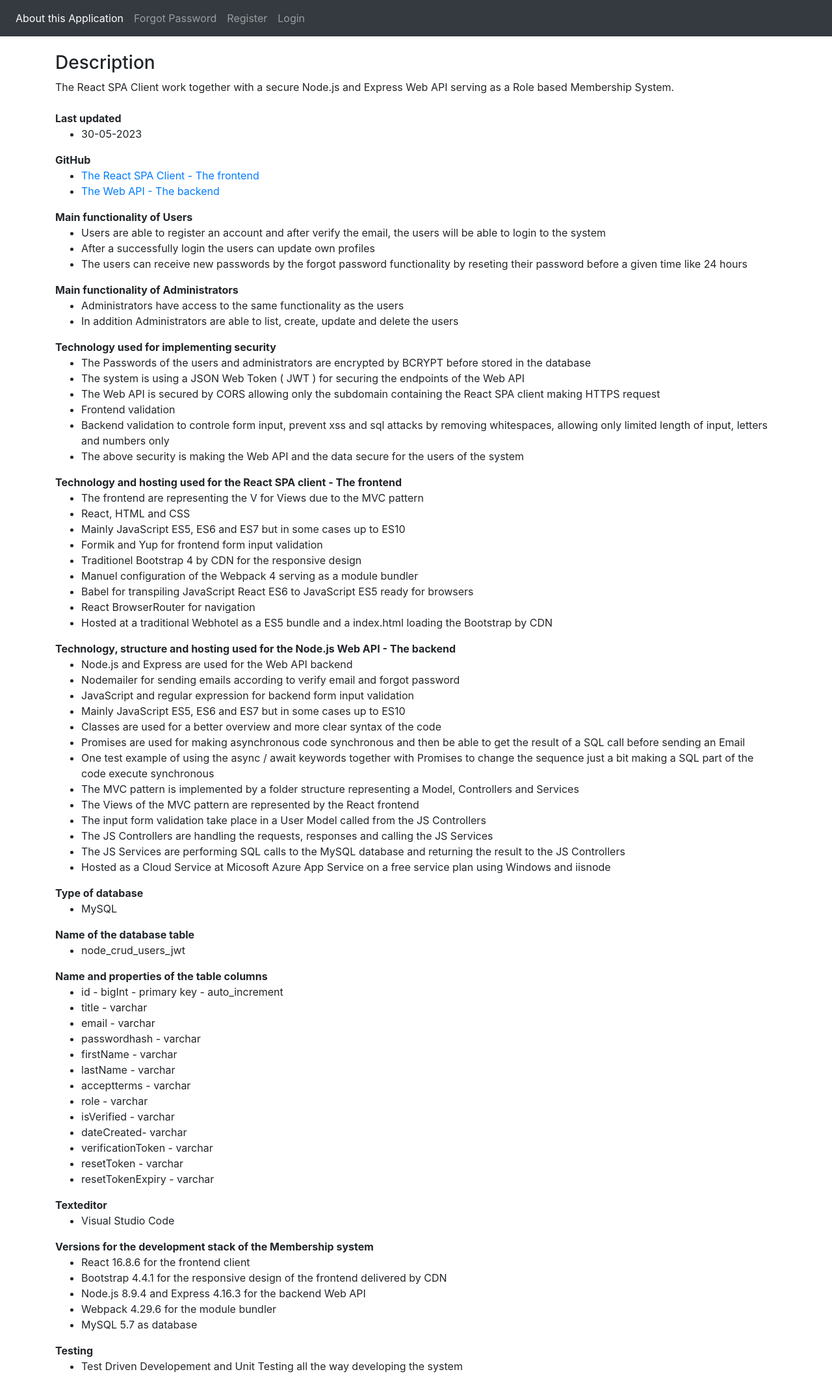
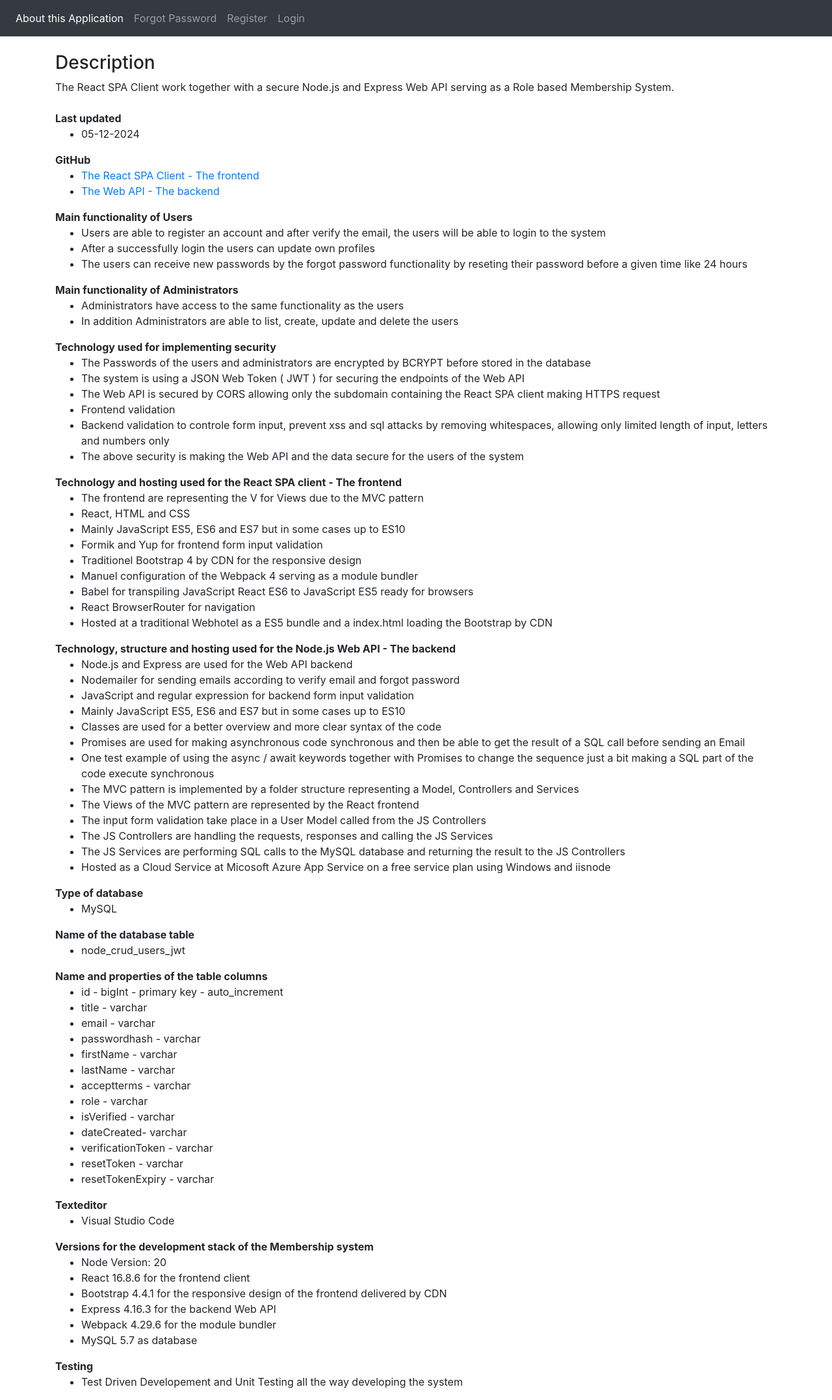
Before and after one commit to persteenolsen/react-spa-users-client, a React app: page /about in a window 1280 px wide. Shown: the whole page at 65% size. Before the commit the page ends 2130 px from the top, so only its background shows below. Built offline with nearby package versions, Linux system fonts and the light colour scheme; what config would draw is missing.

Commit message:
Upgrade to Node 20

```diff
--- a/package.json
+++ b/package.json
@@ -35,5 +35,11 @@
         "webpack": "^4.29.6",
         "webpack-cli": "^3.3.0",
         "webpack-dev-server": "^3.2.1"
+    },
+    "volta": {
+        "node": "20.18.1"
+    },
+    "engines": {
+        "node": "20.x"
     }
 }
--- a/src/AboutPage/AboutPage.jsx
+++ b/src/AboutPage/AboutPage.jsx
@@ -32,7 +32,7 @@ class AboutPage extends React.Component {
 
 			   <b>Last updated</b>
 			   <ul>
-				  <li>30-05-2023</li>
+				  <li>05-12-2024</li>
 			   </ul>
 
 			   <b>GitHub</b>
@@ -132,9 +132,10 @@ class AboutPage extends React.Component {
 
 			 <b>Versions for the development stack of the Membership system</b>
 		     <ul>
+			  <li>Node Version: 20</li>
               <li>React 16.8.6 for the frontend client</li>
 			  <li>Bootstrap 4.4.1 for the responsive design of the frontend delivered by CDN</li>
-			  <li>Node.js 8.9.4 and Express 4.16.3 for the backend Web API</li>
+			  <li>Express 4.16.3 for the backend Web API</li>
 			  <li>Webpack 4.29.6 for the module bundler</li>
 			  <li>MySQL 5.7 as database</li>
              </ul>
--- a/webpack.config.js
+++ b/webpack.config.js
@@ -47,6 +47,6 @@ module.exports = {
 		// REAL LOCAL BACKEND - FOR TESTING
         // config: JSON.stringify({ apiUrl:'http://localhost:443' })
         // WITH FAKE BACKEND
-		// config: JSON.stringify({ apiUrl:'http://localhost:4000' })
+	// config: JSON.stringify({ apiUrl:'http://localhost:4000' })
     }
 }
```
Also changed, not shown: 1 other file (tests, documents, lock files or other folders).
